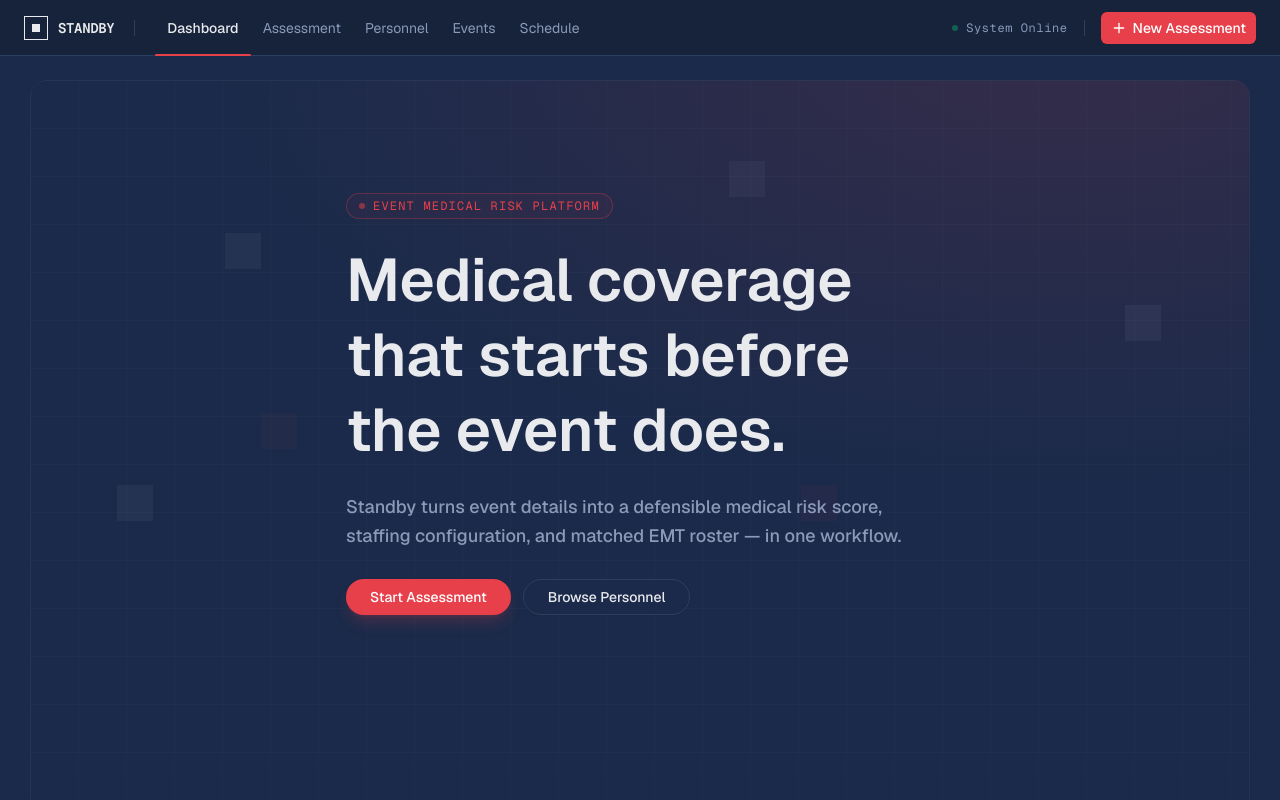
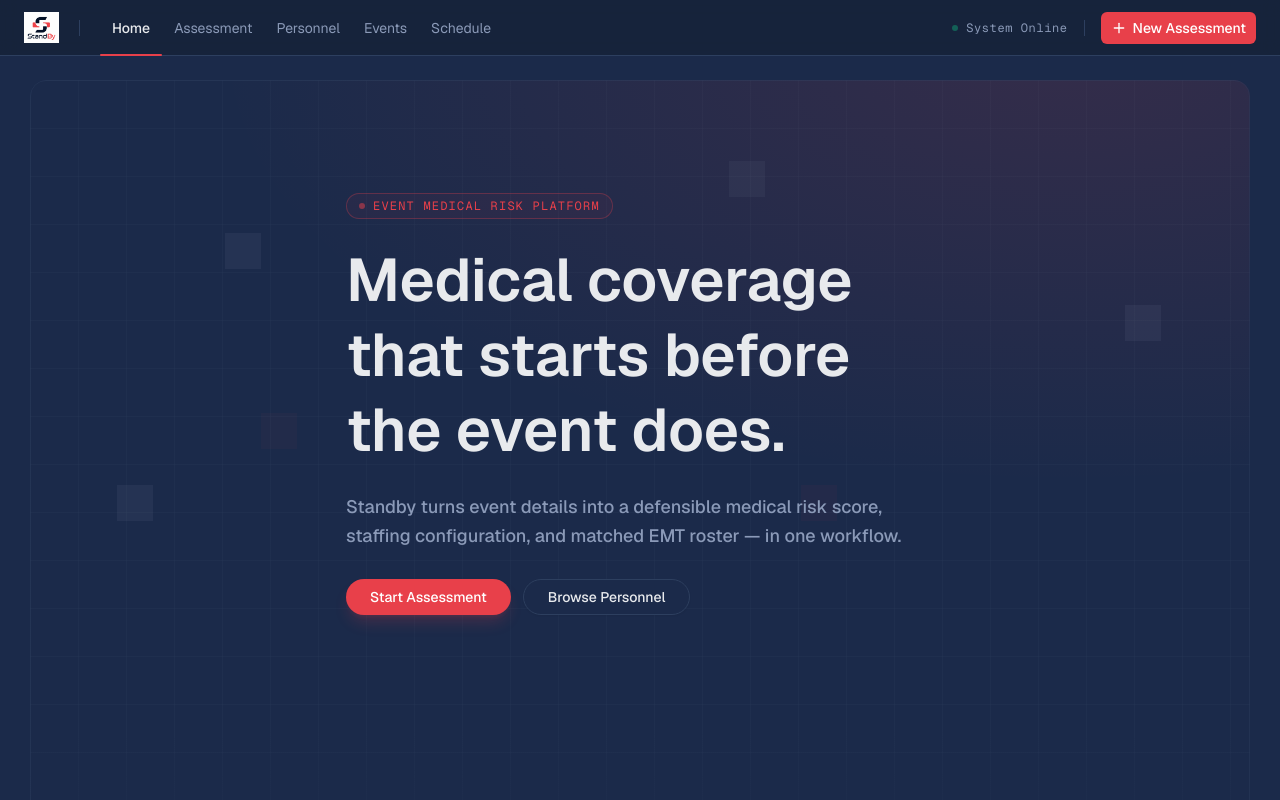
Before and after one commit to AaryanSajwani/standby, a Next.js app: page / in a window 1280 px wide. Shown: the top 800 px of the page. Built offline with nearby package versions, Linux system fonts and the light colour scheme.

Commit message:
Add real logo to navbar, rename Dashboard to Home
- Replace SVG placeholder with Standby logo (public/standby-logo.png)
- Rename "Dashboard" nav link to "Home"
- Gitignore private context files (blueprint, overview PDF, logo source)

Co-Authored-By: Claude Sonnet 4.6 <noreply@anthropic.com>

```diff
--- a/components/layout/NavBar.tsx
+++ b/components/layout/NavBar.tsx
@@ -2,13 +2,14 @@
 
 import Link from "next/link"
 import { usePathname } from "next/navigation"
+import Image from "next/image"
 import { Plus } from "lucide-react"
 import { buttonVariants } from "@/components/ui/button"
 import { Separator } from "@/components/ui/separator"
 import { cn } from "@/lib/utils"
 
 const NAV_LINKS = [
-  { href: "/",            label: "Dashboard"  },
+  { href: "/",            label: "Home"       },
   { href: "/assess",      label: "Assessment" },
   { href: "/marketplace", label: "Personnel"  },
   { href: "/events",      label: "Events"     },
@@ -21,11 +22,15 @@ export function NavBar() {
   return (
     <header className="h-14 border-b border-border bg-surface/80 backdrop-blur-sm flex items-center justify-between px-6 shrink-0 sticky top-0 z-40">
       <div className="flex items-center gap-5">
-        <Link href="/" className="flex items-center gap-2.5 group">
-          <div className="w-6 h-6 border border-foreground flex items-center justify-center group-hover:border-primary transition-colors">
-            <div className="w-2 h-2 bg-foreground group-hover:bg-primary transition-colors" />
-          </div>
-          <span className="font-mono text-sm font-semibold tracking-tight">STANDBY</span>
+        <Link href="/" className="flex items-center">
+          <Image
+            src="/standby-logo.png"
+            alt="Standby"
+            width={96}
+            height={32}
+            className="h-8 w-auto object-contain"
+            priority
+          />
         </Link>
 
         <Separator orientation="vertical" className="h-4" />
```
Also changed, not shown: public/standby-logo.png (added), 1 other file (tests, documents, lock files or other folders).
